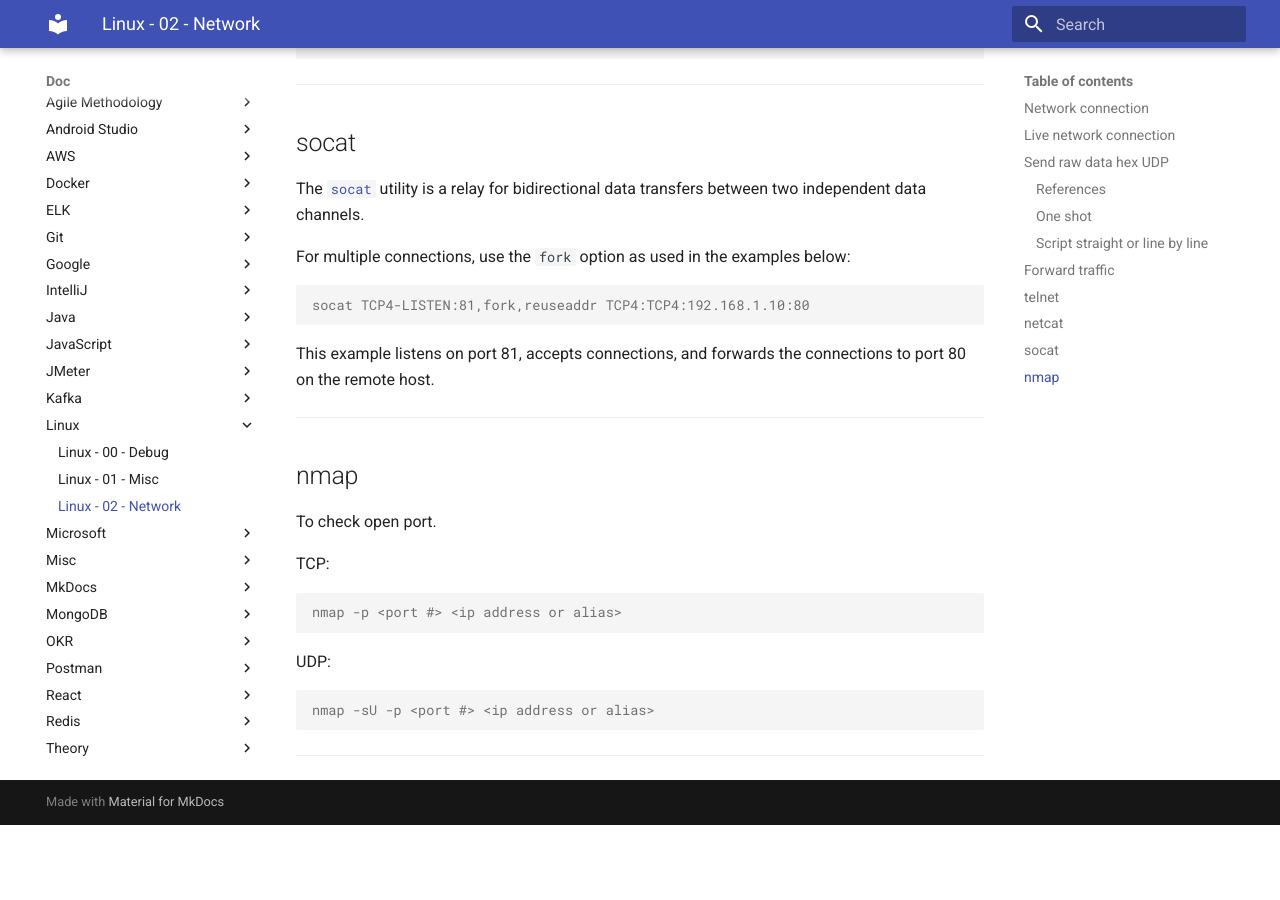
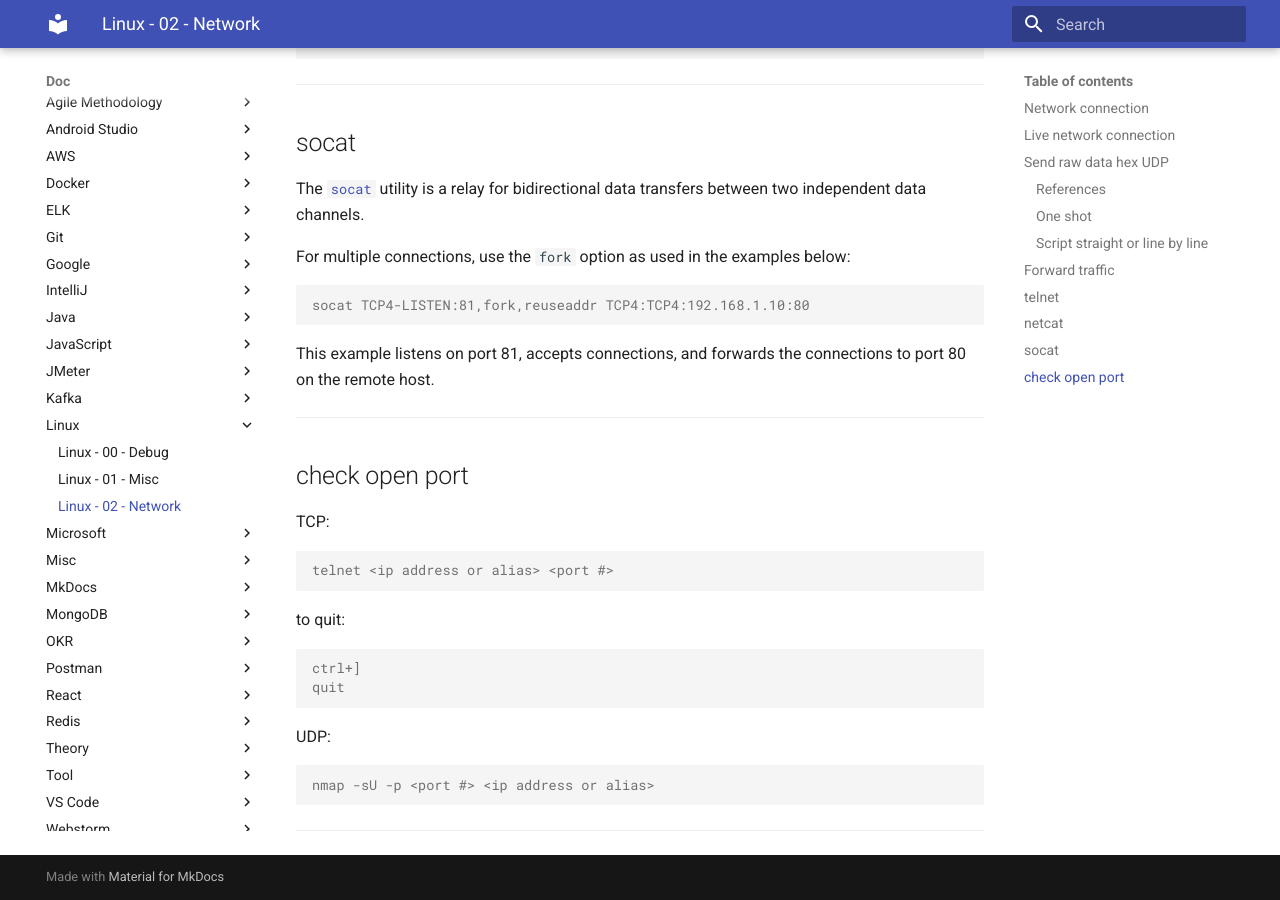
Before and after one commit to oldu73/doc, an MkDocs documentation site: the page built from docs/linux/2-linux-network.md, in a window 1280 px wide and 900 px high, scrolled down 3826 px. Built offline with MkDocs 1.6.1 and Material for MkDocs 9.7.7, drawn with Linux system fonts in a browser that asks for light colours; before the commit the page ends 4651 px from its top, so only the background shows below that.

Commit message:
linux network check open port

````diff
--- a/docs/linux/2-linux-network.md
+++ b/docs/linux/2-linux-network.md
@@ -199,14 +199,19 @@
 
 ---
 
-## nmap
-
-To check open port.
+## check open port
 
 TCP:
 
 ```console
-nmap -p <port #> <ip address or alias>
+telnet <ip address or alias> <port #>
+```
+
+to quit:
+
+```console
+ctrl+]
+quit
 ```
 
 UDP:
````
